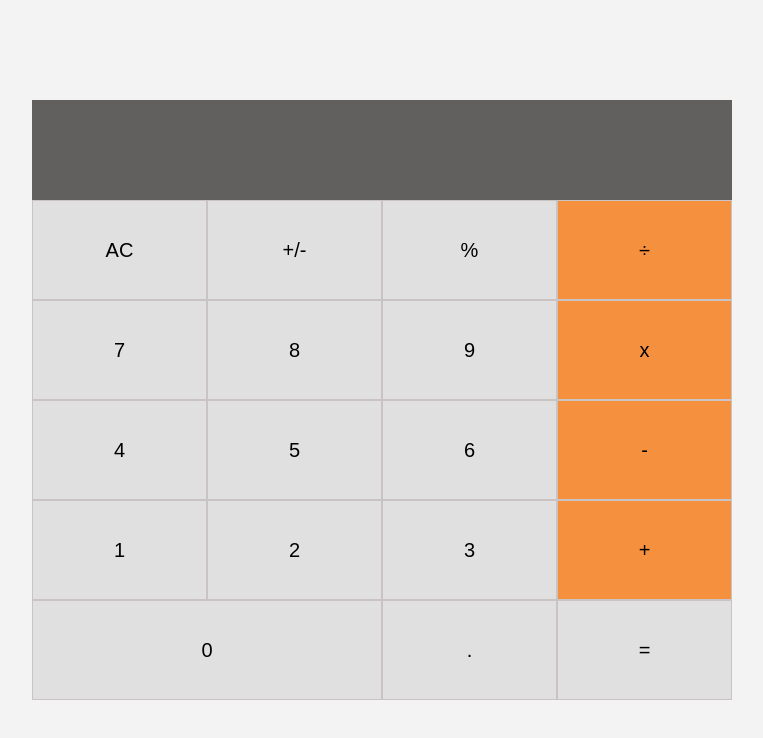
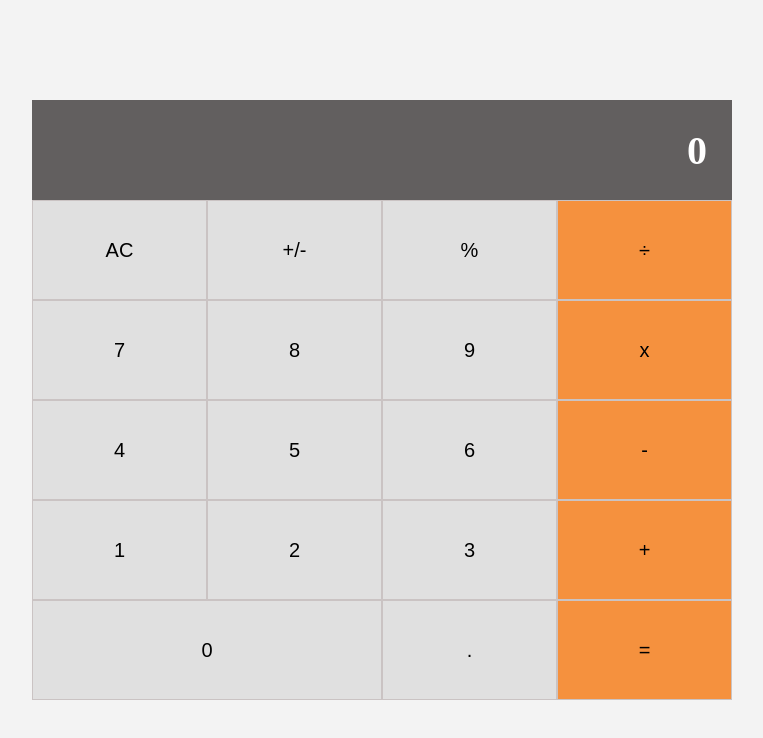
Before and after one commit to bruna-genz/react-calc, a React (Create React App) app: page / in a window 1280 px wide. Shown: the top 738 px of the page, without its empty margins (258-1021 px from the left). Built offline with nearby package versions, Linux system fonts and the light colour scheme.

Commit message:
add event listener on buttons to make the calculations and fix logic on calculate function to deal with edge cases

```diff
--- a/src/components/App.js
+++ b/src/components/App.js
@@ -15,20 +15,16 @@ class App extends React.Component {
   }
 
   handleClick(buttonName) {
-    const calcResult = calculate(this.state, buttonName);
-
-    this.setState(prevState => ({
-      total: calcResult,
-      next: calcResult,
-      operation: calcResult,
-    }));
+    this.setState(prevState => (
+      calculate(prevState, buttonName)
+    ));
   }
 
   render() {
     const { total, next } = this.state;
     return (
       <div className="App">
-        <Display calcResult={total || next} />
+        <Display calcResult={total || next || undefined} />
         <ButtonPanel clickHandler={this.handleClick} />
       </div>
     );
--- a/src/components/Button.js
+++ b/src/components/Button.js
@@ -1,19 +1,27 @@
 import React from 'react';
 import PropTypes from 'prop-types';
 
-function Button({ buttonName, color, wide }) {
+function Button({
+  buttonName,
+  color,
+  wide,
+  clickHandler,
+}) {
+  const handleClick = buttonName => clickHandler(buttonName);
+
   const styles = {
     backgroundColor: color,
     width: wide ? '50%' : '25%',
   };
 
-  return <button type="button" style={styles}>{buttonName}</button>;
+  return <button onClick={() => handleClick(buttonName)} type="button" style={styles}>{buttonName}</button>;
 }
 
 Button.propTypes = {
   buttonName: PropTypes.string.isRequired,
   color: PropTypes.string,
   wide: PropTypes.bool,
+  clickHandler: PropTypes.func.isRequired,
 };
 
 Button.defaultProps = {
--- a/src/components/ButtonPanel.js
+++ b/src/components/ButtonPanel.js
@@ -1,18 +1,24 @@
 import React from 'react';
+import PropTypes from 'prop-types';
 import Button from './Button';
 
-function ButtonPanel() {
+function ButtonPanel({ clickHandler }) {
   const buttonGroups = [['AC', '+/-', '%', '÷'], ['7', '8', '9', 'x'], ['4', '5', '6', '-'], ['1', '2', '3', '+'], ['0', '.', '=']];
 
+  const handleClick = buttonName => clickHandler(buttonName);
+
   return (
-
     <div className="ButtonPanel">
-      {buttonGroups.map((group, index) => (
-        <div key={`group${index + 1}`} className={`group${index + 1}`}>
+      {buttonGroups.map((group, groupIndex) => (
+        <div key={`group${groupIndex + 1}`} className={`group${groupIndex + 1}`}>
           {group.map((button, index) => (
-            index === 3
-              ? <Button key={button} buttonName={button} wide={button === '0'} />
-              : <Button key={button} buttonName={button} wide={button === '0'} color="#e0e0e0" />
+            <Button
+              clickHandler={handleClick}
+              key={button}
+              buttonName={button}
+              wide={button === '0'}
+              color={index === (group.length - 1) ? undefined : '#e0e0e0'}
+            />
           ))}
         </div>
       ))}
@@ -20,4 +26,6 @@ function ButtonPanel() {
   );
 }
 
+ButtonPanel.propTypes = { clickHandler: PropTypes.func.isRequired };
+
 export default ButtonPanel;
--- a/src/logic/calculate.js
+++ b/src/logic/calculate.js
@@ -14,26 +14,41 @@ const calculate = (calculatorData, buttonName) => {
     case '7':
     case '8':
     case '9':
-      if (!total) {
-        return { total: buttonName, next, operation };
+      if (total && total !== '0') {
+        return { total: total + buttonName, next, operation };
       }
-      return { total: total + buttonName, next, operation };
+      return { total: buttonName, next, operation };
 
     case '+/-':
-      return { total: -total, next: -next, operation };
+      if (total.indexOf('-') >= 0) {
+        return { total: total.substring(1), next, operation };
+      }
+      return { total: total ? `-${total}` : null, next, operation };
 
     case '+':
     case '-':
     case 'x':
     case '÷':
-    case '%': // the value on total will go to next and total will be true
-      return { total: null, next: total, operation: buttonName };
+    case '%':
+      if (total) {
+        return { total: null, next: total, operation: buttonName };
+      }
+      return { total, next: '0', operation: buttonName };
     case '.':
-      return { total: buttonName, next, operation };
+      if (total) {
+        if (total.indexOf('.') < 0) {
+          return { total: total + buttonName, next, operation };
+        }
+        return { total, next, operation };
+      }
+      return { total: '0.', next, operation };
     case 'AC':
       return { total: null, next: null, operation: null };
     case '=':
-      return { total: operate(total, next, operation).toString(), next, buttonName };
+      if (operation) {
+        return { total: operate(total, next, operation).toString(), next, operation: null };
+      }
+      return { total, next, operation };
     default:
       return 'err';
   }
--- a/src/logic/operate.js
+++ b/src/logic/operate.js
@@ -1,8 +1,8 @@
 import Big from 'big.js';
 
 const operate = (numberOne, numberTwo, operation) => {
-  const x = Big(numberOne);
-  const y = Big(numberTwo);
+  const x = Big(numberOne || 0);
+  const y = Big(numberTwo || 0);
 
   switch (operation) {
     case '+':
```
